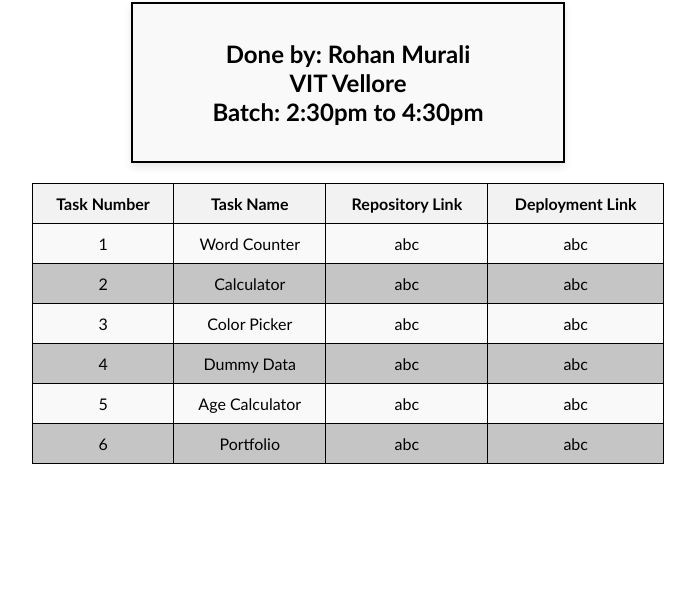
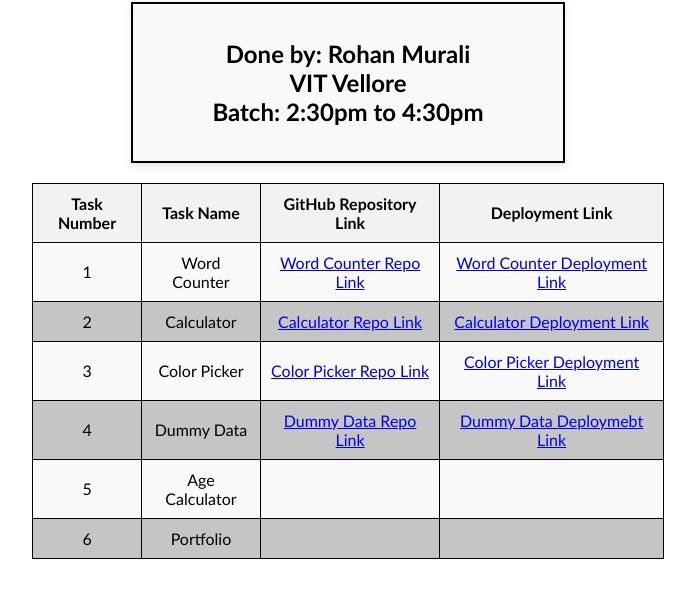
Before and after one commit to RohanMurali3101/Ethnus-MERN-ReactTasks, a plain HTML site: page index.html in a window 1280 px wide. Shown: the part 80-678 px from the top of the page, without its empty margins (292-987 px from the left). Drawn offline with Linux system fonts and the light colour scheme.

Commit message:
Updating Index.html

```diff
--- a/index.html
+++ b/index.html
@@ -18,44 +18,44 @@
             <tr>
                 <th>Task Number</th>
                 <th>Task Name</th>
-                <th>Repository Link</th>
+                <th>GitHub Repository Link</th>
                 <th>Deployment Link</th>
             </tr>
             <tr>
                 <td>1</td>
                 <td>Word Counter</td>
-                <td>abc</td>
-                <td>abc</td>
+                <td><a href="https://github.com/RohanMurali3101/React-WordCounter">Word Counter Repo Link</a></td>
+                <td><a href="https://react-word-counter-21bce3460.vercel.app/">Word Counter Deployment Link</a></td>
             </tr>
             <tr>
                 <td>2</td>
                 <td>Calculator</td>
-                <td>abc</td>
-                <td>abc</td>
+                <td><a href="https://github.com/RohanMurali3101/React-Calculator">Calculator Repo Link</a></td>
+                <td><a href="https://react-calculator-21bce3460.vercel.app/">Calculator Deployment Link</a></td>
             </tr>
             <tr>
                 <td>3</td>
                 <td>Color Picker</td>
-                <td>abc</td>
-                <td>abc</td>
+                <td><a href="https://github.com/RohanMurali3101/React-ColorPicker">Color Picker Repo Link</a></td>
+                <td><a href="https://react-color-picker-21bce3460.vercel.app/">Color Picker Deployment Link</a></td>
             </tr>
             <tr>
                 <td>4</td>
                 <td>Dummy Data</td>
-                <td>abc</td>
-                <td>abc</td>
+                <td><a href="https://github.com/RohanMurali3101/React-DummyData">Dummy Data Repo Link</a></td>
+                <td><a href="https://react-dummy-data-21bce3460.vercel.app/">Dummy Data Deploymebt Link</a></td>
             </tr>
             <tr>
                 <td>5</td>
                 <td>Age Calculator</td>
-                <td>abc</td>
-                <td>abc</td>
+                <td><a href="https://github.com/RohanMurali3101/React-AgeCalculator"></a></td>
+                <td><a href="https://react-age-calculator-21bce3460.vercel.app/"></a></td>
             </tr>
             <tr>
                 <td>6</td>
                 <td>Portfolio</td>
-                <td>abc</td>
-                <td>abc</td>
+                <td><a></a></td>
+                <td><a></a></td>
             </tr>
         </table>
     </center>
```
